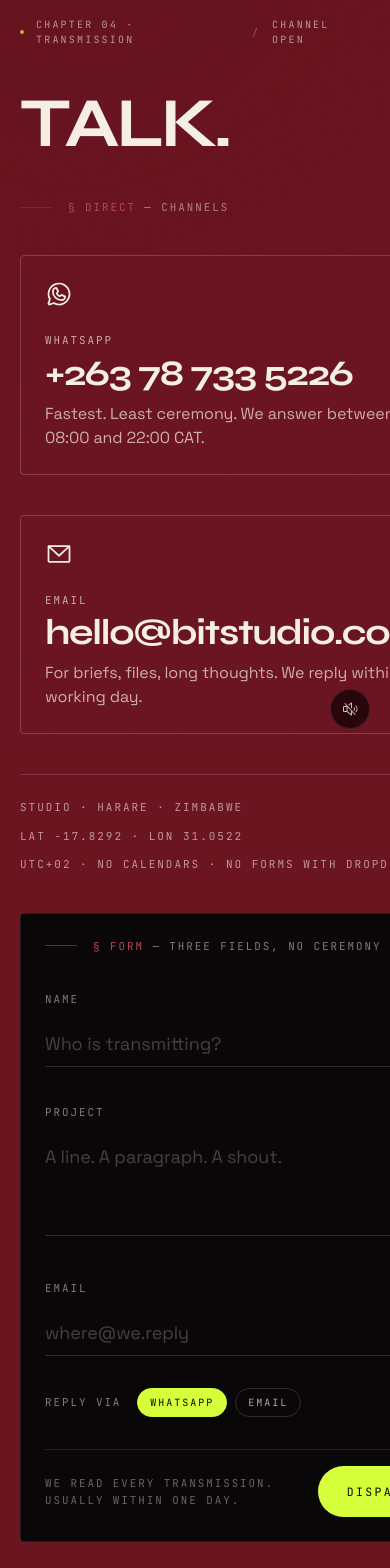
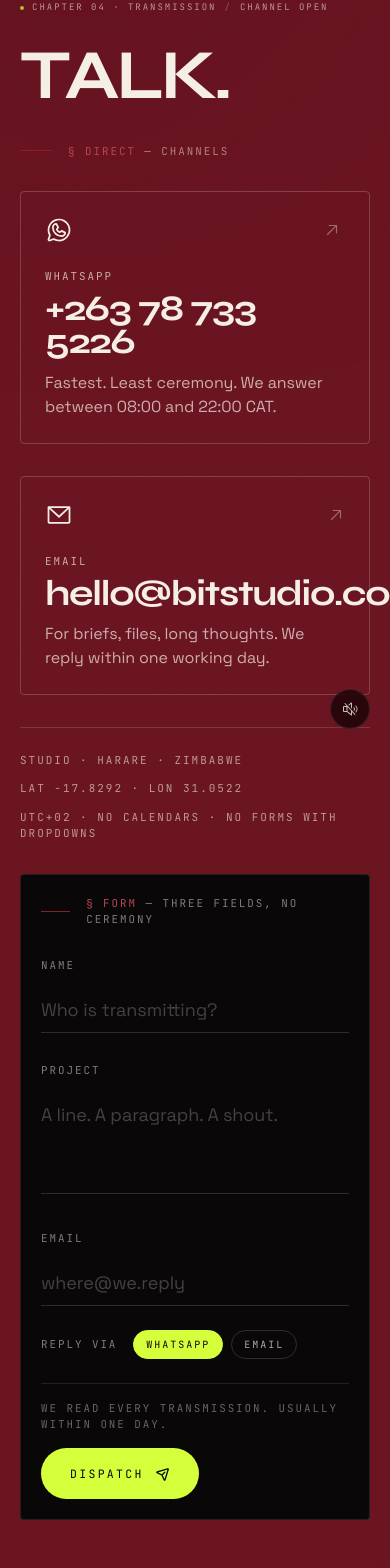
Before and after one commit to Mutombe/bitstudio, a React (Vite) app in the folder frontend/: page /contact in a window 390 px wide. Shown: the part 95-1663 px from the top of the page. Built offline with nearby package versions, Linux system fonts and the light colour scheme.

Commit message:
Bit Studio: SPA refresh fix (vite appType:spa + 404.html shim + sessionStorage redirect rehydrate) + Contact mobile responsive (nav-aligned container, grid-cols-1 md:grid-cols-12, responsive button/label wrap, tighter p/gap) + Services top pt-32 on mobile to un-sink the card top edge

```diff
--- /dev/null
+++ b/frontend/public/404.html
@@ -0,0 +1,19 @@
+<!DOCTYPE html>
+<html lang="en">
+  <head>
+    <meta charset="UTF-8" />
+    <title>Bit Studio — redirecting</title>
+    <script>
+      // Strict static hosts (GitHub Pages, plain nginx without fallback rules)
+      // will serve this 404.html for unknown routes. We rewrite the URL back
+      // to the root with the original path as a query so the SPA router can
+      // pick it up and mount the right route on the client.
+      (function () {
+        var path = window.location.pathname + window.location.search + window.location.hash;
+        sessionStorage.setItem('bit:spa-redirect', path);
+        window.location.replace(window.location.origin + '/');
+      })();
+    </script>
+  </head>
+  <body></body>
+</html>
--- a/frontend/src/components/Services.jsx
+++ b/frontend/src/components/Services.jsx
@@ -55,7 +55,7 @@ export const SERVICES = SERVICE_DATA;
 
 export default function Services() {
   return (
-    <section id="services" className="relative py-24 md:py-40 bg-[color:var(--color-ink)] overflow-hidden">
+    <section id="services" className="relative pt-32 pb-24 md:py-40 bg-[color:var(--color-ink)] overflow-hidden">
       {/* Ambient under-glow */}
       <div className="absolute inset-0 pointer-events-none">
         {/* Top orb recessed (top-24 not top-0) + dimmed so the hero/services seam stays clean. */}
--- a/frontend/src/main.jsx
+++ b/frontend/src/main.jsx
@@ -4,6 +4,18 @@ import { BrowserRouter } from "react-router-dom";
 import { Toaster } from "sonner";
 import App from "./App.jsx";
 import "./index.css";
+
+// If we arrived from the 404.html shim (strict static host serving 404 for
+// deep routes), restore the original path so the SPA router can mount it.
+try {
+  const stashed = sessionStorage.getItem("bit:spa-redirect");
+  if (stashed) {
+    sessionStorage.removeItem("bit:spa-redirect");
+    if (stashed !== window.location.pathname + window.location.search + window.location.hash) {
+      window.history.replaceState(null, "", stashed);
+    }
+  }
+} catch (_) {}
 
 ReactDOM.createRoot(document.getElementById("root")).render(
   <React.StrictMode>
--- a/frontend/src/pages/Contact.jsx
+++ b/frontend/src/pages/Contact.jsx
@@ -49,7 +49,7 @@ export default function Contact() {
 
   return (
     <PageTransition>
-      <section className="relative min-h-screen pt-28 md:pt-40 pb-0 overflow-hidden bg-maroon-600 text-bone-100">
+      <section className="relative min-h-screen pt-24 md:pt-40 pb-0 overflow-hidden bg-maroon-600 text-bone-100">
         {/* Ambient bleed */}
         <div className="absolute inset-0 pointer-events-none">
           <div className="absolute top-[-10%] left-[-10%] w-[60vw] h-[60vw] rounded-full bg-maroon-800/60 blur-[180px]" />
@@ -57,7 +57,7 @@ export default function Contact() {
         </div>
 
         <div className="relative max-w-[1600px] mx-auto px-5 md:px-10">
-          <div className="flex items-center gap-3 font-mono text-[10px] tracking-[0.22em] uppercase text-bone-100/60 mb-12">
+          <div className="flex items-center gap-2 sm:gap-3 font-mono text-[9px] sm:text-[10px] tracking-[0.22em] uppercase text-bone-100/60 mb-8 md:mb-12 flex-wrap">
             <span className="w-1 h-1 rounded-full bg-signal pulse-dot" />
             <span>Chapter 04 · Transmission</span>
             <span className="text-bone-100/30">/</span>
@@ -69,13 +69,14 @@ export default function Contact() {
             animate={{ opacity: 1, y: 0 }}
             transition={{ duration: 0.9, ease: [0.22, 1, 0.36, 1] }}
             className="display-massive leading-[0.8]"
+            style={{ fontSize: "clamp(3.5rem, 18vw, 18rem)" }}
           >
             TALK.
           </motion.h1>
 
-          <div className="mt-12 md:mt-20 grid grid-cols-12 gap-10 md:gap-16 pb-28 md:pb-40">
+          <div className="mt-10 md:mt-20 grid grid-cols-1 md:grid-cols-12 gap-8 md:gap-16 pb-24 md:pb-40">
             {/* Left — direct channels */}
-            <div className="col-span-12 md:col-span-5 space-y-10">
+            <div className="md:col-span-5 space-y-8 md:space-y-10">
               <SectionLabel chapter="§ Direct" title="Channels" />
 
               <a
@@ -122,7 +123,7 @@ export default function Contact() {
             {/* Right — form */}
             <form
               onSubmit={submit}
-              className="col-span-12 md:col-span-7 bg-[color:var(--color-ink)] text-bone-100 rounded-sm p-6 md:p-10 space-y-8 border border-white/10"
+              className="md:col-span-7 bg-[color:var(--color-ink)] text-bone-100 rounded-sm p-5 sm:p-6 md:p-10 space-y-6 md:space-y-8 border border-white/10"
             >
               <SectionLabel chapter="§ Form" title="Three fields, no ceremony" />
 
@@ -169,7 +170,7 @@ export default function Contact() {
                 ))}
               </div>
 
-              <div className="flex items-center justify-between gap-4 pt-4 border-t border-white/10">
+              <div className="flex flex-col sm:flex-row sm:items-center sm:justify-between gap-4 pt-4 border-t border-white/10">
                 <p className="label-mono text-bone-100/40 max-w-xs">
                   We read every transmission. Usually within one day.
                 </p>
@@ -177,7 +178,7 @@ export default function Contact() {
                   type="submit"
                   disabled={sending}
                   {...hover}
-                  className="btn btn-primary disabled:opacity-60"
+                  className="btn btn-primary disabled:opacity-60 self-start sm:self-auto"
                 >
                   {sending ? "Dispatching…" : "Dispatch"}
                   <PaperPlaneTiltIcon size={14} weight="bold" />
--- a/frontend/vite.config.js
+++ b/frontend/vite.config.js
@@ -3,8 +3,16 @@ import react from '@vitejs/plugin-react'
 import tailwindcss from '@tailwindcss/vite'
 
 export default defineConfig({
+  // Explicit SPA mode so both dev + preview fall back to index.html on unknown
+  // routes. Without this, refreshing on /work/:slug or /services/:slug under
+  // `vite preview` or a strict static host can return "Not Found".
+  appType: 'spa',
   plugins: [
     react(),
     tailwindcss(),
   ],
+  preview: {
+    // History API fallback — mirror dev server behavior for preview builds.
+    port: 4173,
+  },
 })
```
